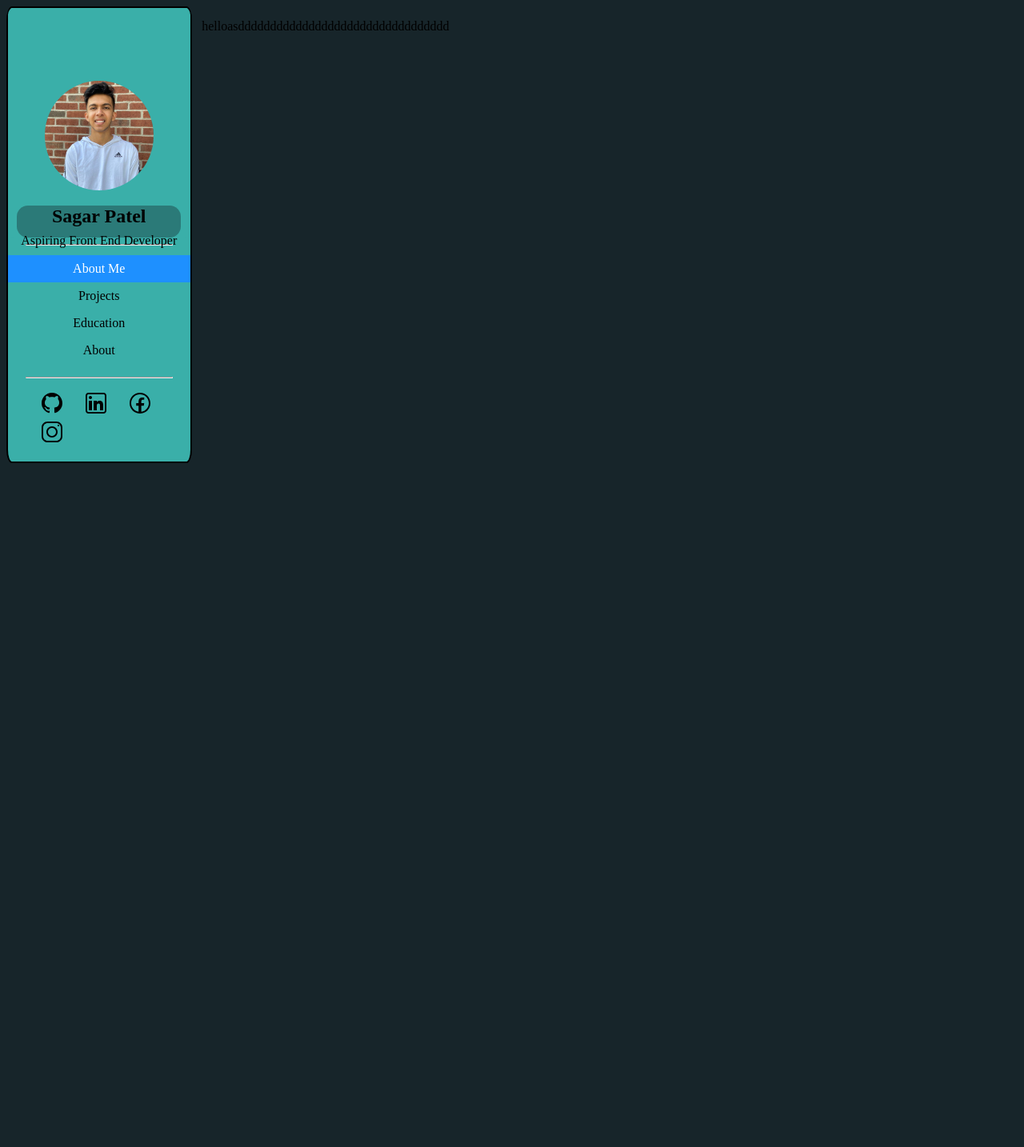
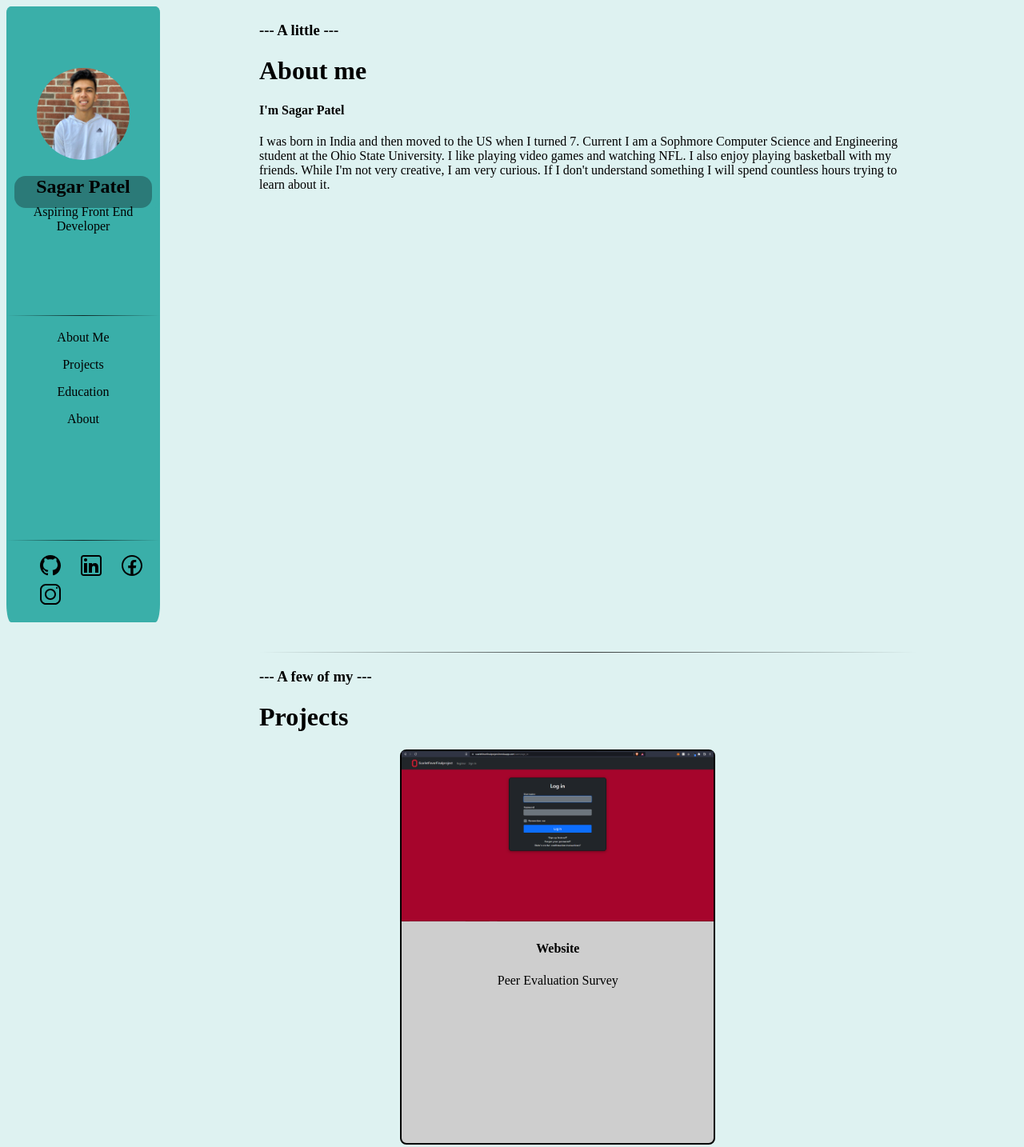
Before and after one commit to Sagar50/PersonalWebsite, a plain HTML site: page index.html in a window 1280 px wide. Shown: the top 1434 px of the page at 80% size. Before the commit the page ends 800 px from the top, so only its background shows below. Drawn offline with Linux system fonts and the light colour scheme.

Commit message:
Added a few more changes, more sections, more content, and made the aside sticky

```diff
--- a/index.css
+++ b/index.css
@@ -1,27 +1,31 @@
 @media screen and (max-width: 600px) {
-.column {
+    .column {
+        width: 100%;
+    }
+}
+html {
     width: 100%;
-}
 }
 body{
     height: 100%;
-    background-color: #17252A;
+    background-color: #DEF2F1;
 }
 .col {
     float: left;
     height: auto;
 }
 .left {
-    width: 18%;
+    width: 15%;
     background-color:#3AAfa9;
-    border: 2px solid;
     border-radius: 3%;
-    height: 100%;
+    height: calc(100vh - 30px);
+    position: fixed;
+
 
 }
 .right {
-    width: 75%;
-    margin-left: 1%;
+    width: 65%;
+    margin-left: 25%;
 }
 .row:after {
     content: "";
@@ -33,7 +37,7 @@ body{
 .navUl {
     margin-top: 5%;
     padding: 0;
-    height: 100%;
+    height: fit-content;
     text-align: center;
 }
 
@@ -73,9 +77,6 @@ body{
     width: 90%;
 }
 
-#nameTitle {
-
-}
 
 #jobTitle{
     margin-top: -6%;
@@ -86,15 +87,40 @@ body{
     padding-top: 40%;
     border-radius: 3%;
 
+
 }
 
 hr {
-    background: rgb(255,255,255);
-    background: linear-gradient(90deg, rgba(255,255,255,1) 0%, rgba(0,0,0,1) 50%, rgba(255,255,255,1) 100%);
-    width: 80%;
+    border: 0;
+    height: 1px;
+    margin-top: 70%;
+    background-image: linear-gradient(to right, rgba(0, 0, 0, 0), rgba(0, 0, 0, 0.75), rgba(0, 0, 0, 0));
 }
 .socialLi {
     display: inline-block;
     margin-right: 10%;
     list-style: none;
 }
+
+.wrap {
+    display: flex;
+    flex-wrap: wrap;
+    justify-content: center;
+    align-items: center;
+    flex-direction: row;
+}
+
+.project {
+    margin-bottom: 30px;
+    margin-right: 75px;
+	width: 390px;
+	height: 490px;
+	text-align: center;
+	border-radius: 8px;
+    border: 2px solid;
+    background-color: #cecece ;
+}
+
+.infoContainer {
+
+}
--- a/index.html
+++ b/index.html
@@ -7,9 +7,9 @@
     <title>Sagar Patel</title>
     <link rel="stylesheet" href="index.css">
   </head>
-  <body>
+    <body>
     <div class="row">
-        <div class="col left">
+        <aside class="col left">
             <div class="imgTitleContainer">
                 <img id="portraitImg"src="images/sagar_img.jpg" alt="Sagar Patel">
                 <div id="portraitTitle">
@@ -19,10 +19,10 @@
             </div>
             <hr>
             <ul class="navUl">
-                <li class="navLi"><a class="active" href="index.html">About Me</a></li>
-                <li class="navLi"><a href="#news">Projects</a></li>
-                <li class="navLi"><a href="#contact">Education</a></li>
-                <li class="navLi"><a href="#about">About</a></li>
+                <li class="navLi"><a href="#aboutMe">About Me</a></li>
+                <li class="navLi"><a href="#projects">Projects</a></li>
+                <li class="navLi"><a href="#education">Education</a></li>
+                <li class="navLi"><a href="">About</a></li>
             </ul>
             <hr>
             <div>
@@ -33,14 +33,61 @@
                     <li class="socialLi"><a href="#about"><img src="images/icons8-instagram-32.svg"></a></li>
                 </ul>
             </div>
-        </div>
+        </aside>
         <div class="col right">
-            <p>
-                helloasddddddddddddddddddddddddddddddddd
-            </p>
+            <h3 id="aboutMe">--- A little ---</h3>
+            <h1>About me</h1>
+            <div>
+                <div>
+                    <h4>I'm Sagar Patel</h4>
+                    <p>I was born in India and then moved to the US when I turned 7. Current I am a Sophmore Computer Science and Engineering student at the Ohio State University. I like
+                    playing video games and watching NFL. I also enjoy playing basketball with my friends. While I'm not very creative,
+                    I am very curious. If I don't understand something I will spend countless hours trying to learn about it.
+                    </p>
+                </div>
+            </div>
+            <hr>
+            <h3 id="projects">--- A few of my ---</h3>
+            <h1>Projects</h1>
+            <div class="contentContainer">
+                <div class="wrap">
+                    <div class="project one">
+                        <img src="images/finalProject.png" alt="ScarletFever" style="width:100%">
+                        <div class="infoContainer">
+                            <h4><b>Website</b></h4>
+                            <p>Peer Evaluation Survey</p>
+                        </div>
+                    </div>
+                    <div class="project two">
+                        <img src="images/finalProject.png" alt="ScarletFever" style="width:100%">
+                        <div class="infoContainer">
+                            <h4><b>Website</b></h4>
+                            <p>Peer Evaluation Survey</p>
+                        </div>
+                    </div>
+                    <div class="project three">
+                        <img src="images/finalProject.png" alt="ScarletFever" style="width:100%">
+                        <div class="infoContainer">
+                            <h4><b>Website</b></h4>
+                            <p>Peer Evaluation Survey</p>
+                        </div>
+                    </div>
+                    <div class="project four">
+                        <img src="images/finalProject.png" alt="ScarletFever" style="width:100%">
+                        <div class="infoContainer">
+                            <h4><b>Website</b></h4>
+                            <p>Peer Evaluation Survey</p>
+                        </div>
+                    </div>
+                </div>
+            </div>
+            <hr>
+            <h3 id="education">--- A little about my ---</h3>
+            <h1>Education</h1>
+
         </div>
     </div>
 
 
-  </body>
+    </body>
 </html>
```
Also changed, not shown: images/finalProject.png (added).
